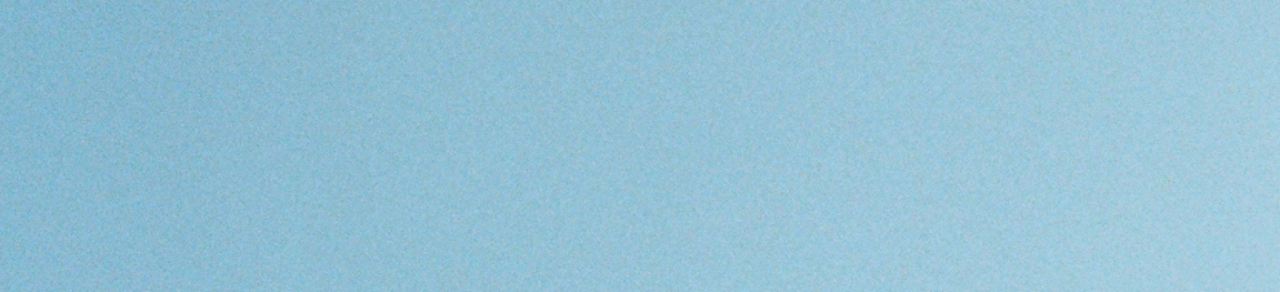
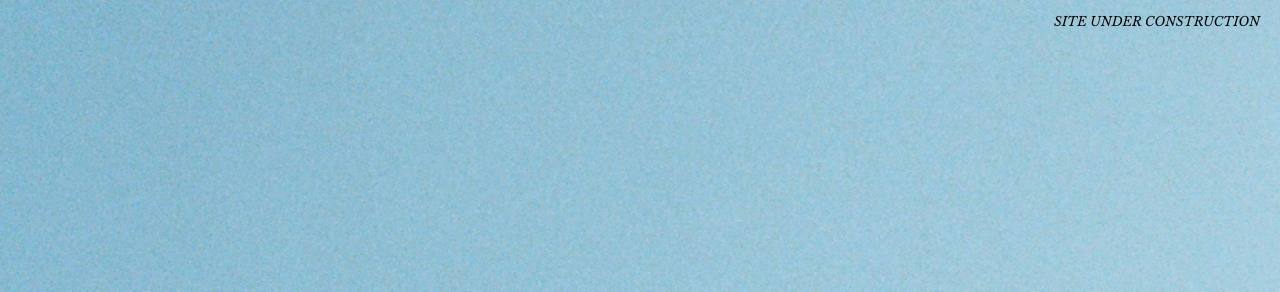
Before and after one commit to imphatic/www.celestekrishna.com, a Django app: page / in a window 1280 px wide. Shown: the part 508-800 px from the top of the page. Run offline with Django 3.2, Linux system fonts and the light colour scheme; parts of the project's set-up code (start-up, migrations or seed data) failed here and were passed over; some libraries are stand-ins or nearby versions.

Commit message:
homepage update

```diff
--- a/home/templates/home/home.html
+++ b/home/templates/home/home.html
@@ -3,7 +3,13 @@
 
 {% block content %}
 <div class="page">
+	<section class="embed">
+		<iframe src="https://open.spotify.com/embed/playlist/0SjtwGjKF5KVRK72MaIA91" width="300" height="380" frameborder="0" allowtransparency="true" allow="encrypted-media"></iframe>
+	</section>
 
-<!-- this is comment -->
+	<section class="info-msg">
+		Site Under Construction
+	</section>
+
 </div>
 {% endblock content %}
--- a/public/css/home.css
+++ b/public/css/home.css
@@ -42,7 +42,8 @@ nav.main ul {
         }
 
 .page {
-    padding: 5em 1em 2em
+    padding: 5em 1em 2em;
+    position: relative;
 }
 
 .bandsInTown {
@@ -50,9 +51,18 @@ nav.main ul {
  }
  .vids {
     display:none;
- }
+}
 
+.embed {
+    margin: 2em auto;
+    display: block
+}
 
+.info-msg {
+    position: absolute;
+    right: 20px;
+    bottom: 20px;
+}
 @media screen and (min-width:1024px) {
     .bandsInTown {
         max-width:800px;
```
